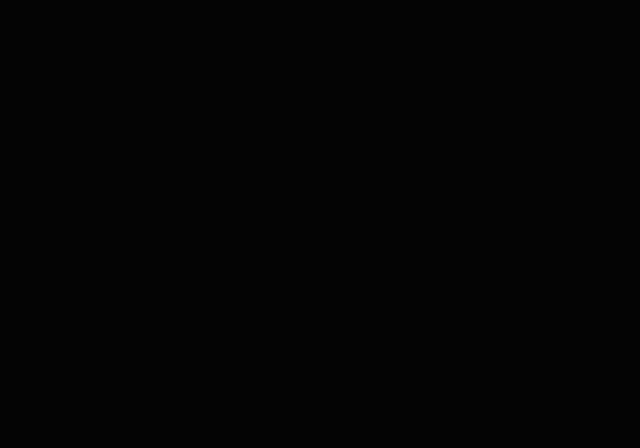
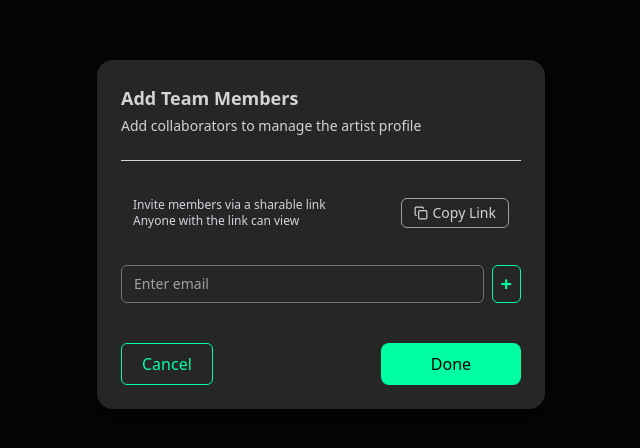
Before and after one commit to pranojtp/signupanddetails, a React (Vite) app in the folder signuppage/: page /addmembers in a window 1280 px wide. Before the commit this address had no page. Shown: the part 166-614 px from the top of the page, without its empty margins (319-959 px from the left). Built offline with nearby package versions, Linux system fonts and the light colour scheme.

Commit message:
updated on 08-10-2025

```diff
--- a/signuppage/package.json
+++ b/signuppage/package.json
@@ -11,6 +11,7 @@
   },
   "dependencies": {
     "@tailwindcss/vite": "^4.1.14",
+    "lucide-react": "^0.545.0",
     "react": "^19.1.0",
     "react-dom": "^19.1.0",
     "react-router-dom": "^7.9.3",
--- a/signuppage/src/App.tsx
+++ b/signuppage/src/App.tsx
@@ -1,6 +1,7 @@
 import Signup from "./components/Signup"
 import Personaldetails from "./components/Personaldetails"
 import { BrowserRouter, Routes, Route } from "react-router-dom"
+import AddTeamMembers from "./components/Addteammembers"
 function App() {
 
 
@@ -11,6 +12,7 @@
           <Routes>
             <Route path="/" element={<Signup />} />
             <Route path="/personaldetails" element={<Personaldetails />} />
+            <Route path="/addmembers" element={<AddTeamMembers />} />
           </Routes>
 
         </BrowserRouter>
--- /dev/null
+++ b/signuppage/src/components/Addteammembers.tsx
@@ -0,0 +1,131 @@
+import React, { useState } from "react";
+import { Copy, X } from "lucide-react";
+
+interface Member {
+  email: string;
+  role: "Admin" | "Editor" | "Viewer";
+}
+
+const AddTeamMembers: React.FC = () => {
+  const [email, setEmail] = useState("");
+  const [members, setMembers] = useState<Member[]>([]);
+  const [copied, setCopied] = useState(false);
+
+  const handleAddMember = () => {
+    if (email.trim() && !members.find((m) => m.email === email)) {
+      setMembers([...members, { email, role: "Admin" }]);
+      setEmail("");
+    }
+  };
+
+  const handleRemove = (email: string) => {
+    setMembers(members.filter((m) => m.email !== email));
+  };
+
+  const handleRoleChange = (email: string, role: Member["role"]) => {
+    setMembers(
+      members.map((m) => (m.email === email ? { ...m, role } : m))
+    );
+  };
+
+  const handleCopyLink = async () => {
+    await navigator.clipboard.writeText("https://example.com/invite");
+    setCopied(true);
+    setTimeout(() => setCopied(false), 2000);
+  };
+
+  return (
+
+      <div className="flex flex-col gap-3 bg-neutral-800 p-6 rounded-2xl shadow-xl h-fit w-full max-w-md">
+        <div className="border-b border-neutral-300 pb-2 mb-4">
+        <h2 className="text-lg font-semibold  text-neutral-300 mb-1">Add Team Members</h2>
+        <p className="text-sm text-neutral-300 mb-4">
+          Add collaborators to manage the artist profile
+        </p>
+        </div>
+
+        {/* Share Link Section */}
+        <div className="flex items-center justify-between bg-neutral-800 rounded-lg px-3 py-2 mb-4">
+          <div>
+            <p className="text-xs text-gray-300">Invite members via a sharable link</p>
+            <p className="text-xs text-gray-300">Anyone with the link can view</p>
+          </div>
+          <button
+            onClick={handleCopyLink}
+            className="flex items-center gap-1 text-neutral-300 bg-neutral-800 border-neutral-400 border-1 hover:bg-gray-500 px-3 py-1 rounded-md text-sm"
+          >
+            <Copy size={14} />
+            {copied ? "Copied" : "Copy Link"}
+          </button>
+        </div>
+
+        {/* Input Field */}
+        <div className="flex items-center gap-2 mb-3">
+          <input
+            type="email"
+            placeholder="Enter email"
+            value={email}
+            onChange={(e) => setEmail(e.target.value)}
+            className="flex-1 bg-neutral-800 border border-neutral-500 rounded-md px-3 py-2 text-sm text-white placeholder-neutral-400 focus:outline-none focus:ring-2 focus:ring-green-400"
+          />
+          <button
+            onClick={handleAddMember}
+            className="border border-[#00FFA3] rounded-md text-[#00FFA3] text-xl font-bold px-2 py-1 "
+          >
+            +
+          </button>
+        </div>
+
+        {/* Members List */}
+        {members.length > 0 && (
+          <div className="mb-4">
+            <p className="text-sm text-neutral-300 mb-2">
+              Added {members.length} member{members.length > 1 ? "s" : ""}
+            </p>
+            <div className="space-y-2 max-h-40 overflow-y-auto">
+              {members.map((member) => (
+                <div
+                  key={member.email}
+                  className="flex items-center justify-between bg-neutral-800 border-1 border-neutral-400 rounded-md px-3 py-2"
+                >
+                  <span className="text-sm text-neutral-300">{member.email}</span>
+                  <div className="flex items-center gap-2">
+                    <select
+                      value={member.role}
+                      onChange={(e) =>
+                        handleRoleChange(member.email, e.target.value as Member["role"])
+                      }
+                      className="bg-neutral-800 text-sm text-white rounded-md px-2 py-1"
+                    >
+                      <option>Admin</option>
+                      <option>Editor</option>
+                      <option>Viewer</option>
+                    </select>
+                    <button
+                      onClick={() => handleRemove(member.email)}
+                      className="text-gray-400 hover:text-red-400"
+                    >
+                      <X size={16} />
+                    </button>
+                  </div>
+                </div>
+              ))}
+            </div>
+          </div>
+        )}
+
+        {/* Action Buttons */}
+        <div className="flex justify-between mt-4 ">
+          <button className="px-5 py-2 border border-[#00FFA3] rounded-md text-[#00FFA3]">
+            Cancel
+          </button>
+          <button className="px-6 py-2 bg-[#00FFA3] text-black font-Read w-35 rounded-lg hover:bg-[#00e695] transition">
+            {members.length > 0 ? "Send" : "Done"}
+          </button>
+        </div>
+      </div>
+
+  );
+};
+
+export default AddTeamMembers;
--- a/signuppage/src/components/Personaldetails.tsx
+++ b/signuppage/src/components/Personaldetails.tsx
@@ -42,7 +42,7 @@
     }),
     multiValue: (base) => ({
         ...base,
-        backgroundColor: "#00FFA3",
+        backgroundColor: "white",
         color: "#000",
     }),
     multiValueLabel: (base) => ({
@@ -284,12 +284,14 @@
                     >
                         Cancel
                     </button>
+                    <a href="/addmembers">
                     <button
                         // onClick={handleSave}
                         className="px-6 py-2 bg-[#00FFA3] text-black font-Read w-35 rounded-lg hover:bg-[#00e695] transition"
                     >
                         Save
                     </button>
+                    </a>
                 </div>
             </div>
         </>
--- a/signuppage/src/components/Signup.tsx
+++ b/signuppage/src/components/Signup.tsx
@@ -295,7 +295,7 @@
         >
           {/* Email */}
           <div className="w-80">
-            <label className="block text-gray-200 text-m font-medium">
+            <label className="block text-gray-200 text-m mb-2 font-medium">
               Email
             </label>
             <input
@@ -305,7 +305,7 @@
               value={formData.email}
               onChange={handleChange}
               onBlur={handleBlur}
-              className={`w-full rounded-lg bg-neutral-800 text-white border px-4 py-2 placeholder-gray-400 focus:outline-none ${touched.email && errors.email
+              className={`w-full rounded-lg bg-neutral-800 text-white border px-4 py-2 placeholder-gray-400  focus:outline-none ${touched.email && errors.email
                 ? "border-red-500"
                 : "border-[#10a79d]"
                 }`}
@@ -329,13 +329,13 @@
               value={formData.pwd1}
               onChange={handleChange}
               onBlur={handleBlur}
-              className={`w-full rounded-lg bg-neutral-800 text-white border px-4 py-2 placeholder-gray-400 focus:outline-none ${touched.pwd1 && errors.pwd1
+              className={`w-full rounded-lg bg-neutral-800 text-white border px-4 py-2 placeholder-gray-400 placeholder:text-3xl focus:outline-none ${touched.pwd1 && errors.pwd1
                 ? "border-red-500"
                 : "border-[#10a79d]"
                 }`}
             />
             <p
-              className={`text-sm mt-1 transition-all font-style: italic text-justify ${touched.pwd1 && errors.pwd1 ? "text-red-500" : "text-neutral-600"
+              className={`text-sm pt-3 mt-1 transition-all font-style: italic ${touched.pwd1 && errors.pwd1 ? "text-red-500" : "text-neutral-600"
                 }`}
             >
               Password must be at least 8 characters, include one uppercase letter, one
@@ -355,7 +355,7 @@
               value={formData.pwd2}
               onChange={handleChange}
               onBlur={handleBlur}
-              className={`w-full rounded-lg bg-neutral-800 text-white border px-4 py-2 placeholder-gray-400 focus:outline-none ${touched.pwd2 && errors.pwd2
+              className={`w-full rounded-lg bg-neutral-800 text-white border px-4 py-2 placeholder-gray-400 placeholder:text-3xl focus:outline-none ${touched.pwd2 && errors.pwd2
                 ? "border-red-500"
                 : "border-[#10a79d]"
                 }`}
```
Also changed, not shown: 1 other file (tests, documents, lock files or other folders).
